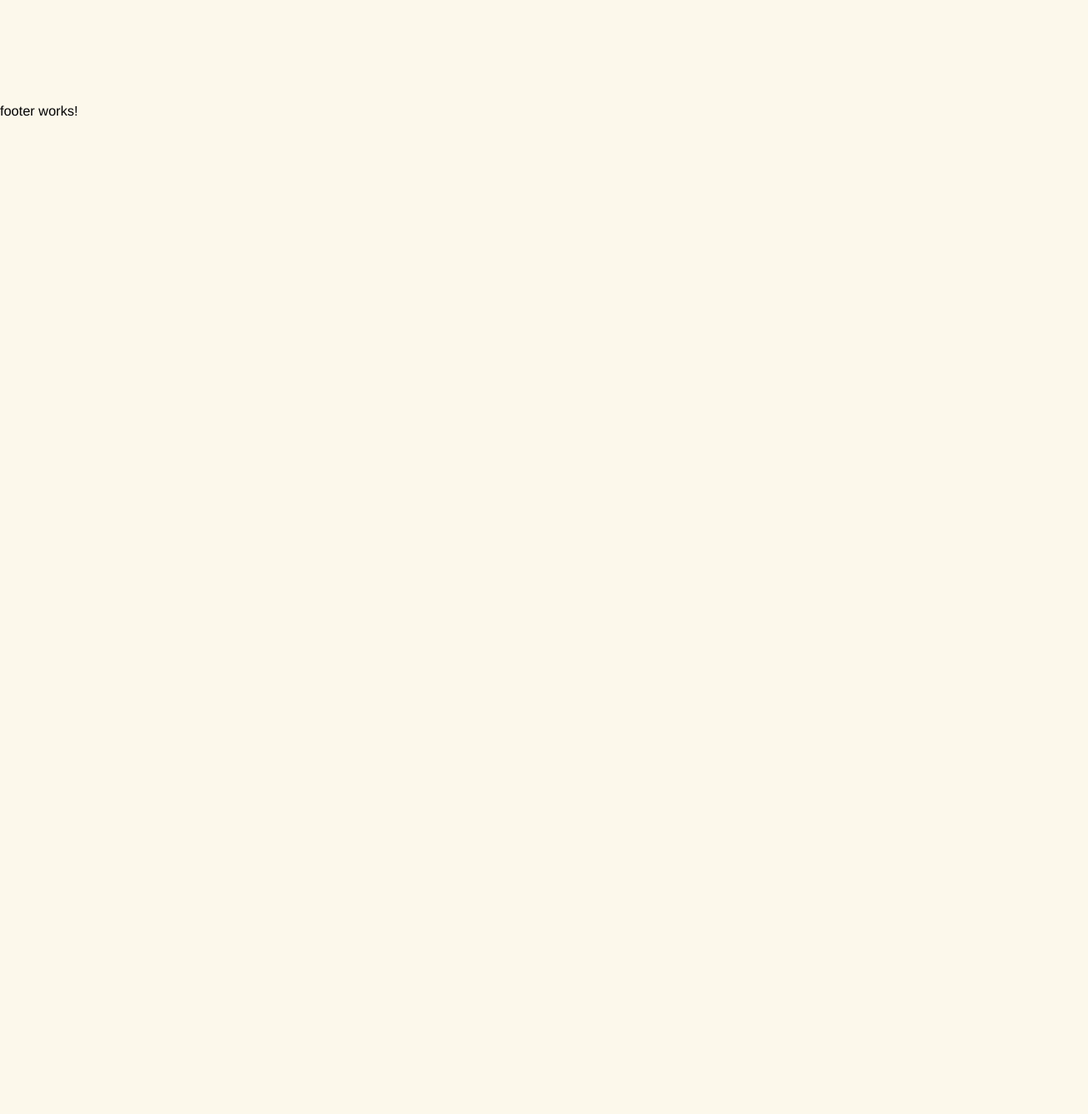
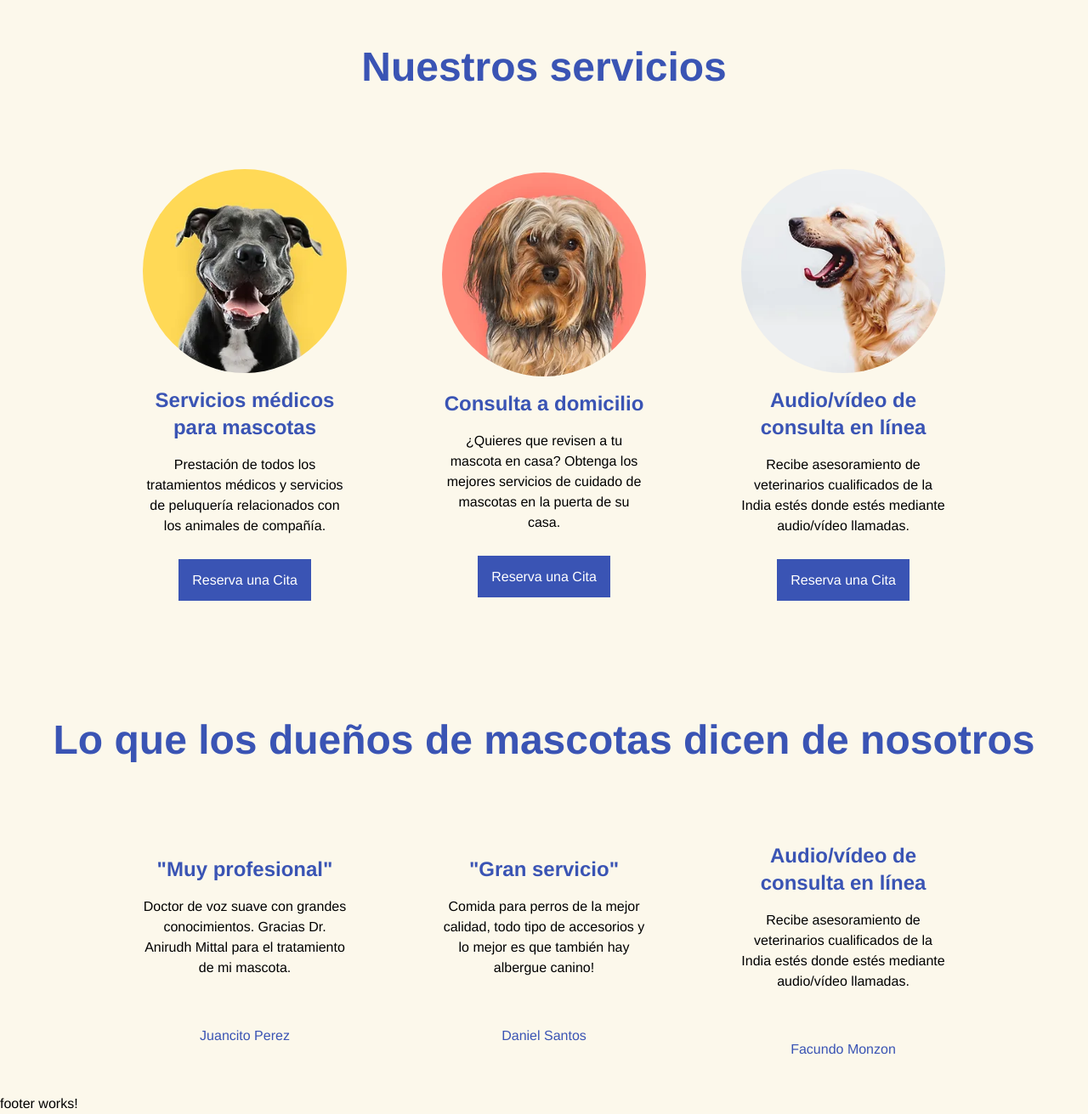
Before and after one commit to JoniMeichtry11/Veterinaria, an Angular app: page / in a window 1280 px wide. Shown: the part 849-2160 px from the top of the page at 85% size. Before the commit the page ends 992 px from the top, so only its background shows below. Built offline with nearby package versions, Linux system fonts and the light colour scheme.

Commit message:
feat: add sections in home page

```diff
--- a/src/app/pages/home-page/home-page.component.html
+++ b/src/app/pages/home-page/home-page.component.html
@@ -10,3 +10,63 @@
     <img src="../../../assets/welcome.webp" alt="dog welcome" class="rounded-full w-60 md:w-full">
   </div>
 </div>
+<section>
+  <div>
+    <h2 class="text-center text-5xl font-bold my-24">Nuestros servicios</h2>
+  </div>
+  <div class="flex justify-center items-center flex-col sm:flex-row md:gap-10 xl:gap-28">
+    <div class="flex flex-col items-center max-w-60 gap-4">
+      <img src="../../../assets/dog1.webp" alt="dog welcome" class="rounded-full w-60">
+      <h3 class="text-center text-2xl font-bold">Servicios médicos para mascotas</h3>
+      <p class="text-center">Prestación de todos los tratamientos médicos y servicios de peluquería relacionados con los animales de compañía.</p>
+      <div class="h-14 m-6">
+        <a href="tel:+543462680563" class="bg-[#3A54B4] text-white p-4 mx-4 cursor-pointer text-nowrap">Reserva una Cita</a>
+      </div>
+    </div>
+    <div class="flex flex-col items-center max-w-60 gap-4">
+      <img src="../../../assets/dog2.webp" alt="dog welcome" class="rounded-full w-60">
+      <h3 class="text-center text-2xl font-bold">Consulta a domicilio</h3>
+      <p class="text-center">¿Quieres que revisen a tu mascota en casa? Obtenga los mejores servicios de cuidado de mascotas en la puerta de su casa.</p>
+      <div class="h-14 m-6">
+        <a href="tel:+543462680563" class="bg-[#3A54B4] text-white p-4 mx-4 cursor-pointer text-nowrap">Reserva una Cita</a>
+      </div>
+    </div>
+    <div class="flex flex-col items-center max-w-60 gap-4">
+      <img src="../../../assets/dog3.webp" alt="dog welcome" class="rounded-full w-60">
+      <h3 class="text-center text-2xl font-bold">Audio/vídeo de consulta en línea</h3>
+      <p class="text-center">Recibe asesoramiento de veterinarios cualificados de la India estés donde estés mediante audio/vídeo llamadas.</p>
+      <div class="h-14 m-6">
+        <a href="tel:+543462680563" class="bg-[#3A54B4] text-white p-4 mx-4 cursor-pointer text-nowrap">Reserva una Cita</a>
+      </div>
+    </div>
+  </div>
+</section>
+<section>
+  <div>
+    <h2 class="text-center text-5xl font-bold my-24">
+      Lo que los dueños de mascotas dicen de nosotros</h2>
+  </div>
+  <div class="flex justify-center items-center flex-col sm:flex-row md:gap-10 xl:gap-28">
+    <div class="flex flex-col items-center max-w-60 gap-4">
+      <h3 class="text-center text-2xl font-bold">"Muy profesional"</h3>
+      <p class="text-center">Doctor de voz suave con grandes conocimientos. Gracias Dr. Anirudh Mittal para el tratamiento de mi mascota.</p>
+      <div class="h-14 m-6">
+        <p class="p-4 mx-4 text-nowrap text-[#3A54B4]">Juancito Perez</p>
+      </div>
+    </div>
+    <div class="flex flex-col items-center max-w-60 gap-4">
+      <h3 class="text-center text-2xl font-bold">"Gran servicio"</h3>
+      <p class="text-center">Comida para perros de la mejor calidad, todo tipo de accesorios y lo mejor es que también hay albergue canino!</p>
+      <div class="h-14 m-6">
+        <p class="p-4 mx-4 text-nowrap text-[#3A54B4]">Daniel Santos</p>
+      </div>
+    </div>
+    <div class="flex flex-col items-center max-w-60 gap-4">
+      <h3 class="text-center text-2xl font-bold">Audio/vídeo de consulta en línea</h3>
+      <p class="text-center">Recibe asesoramiento de veterinarios cualificados de la India estés donde estés mediante audio/vídeo llamadas.</p>
+      <div class="h-14 m-6">
+        <p class="p-4 mx-4 text-nowrap text-[#3A54B4]">Facundo Monzon</p>
+      </div>
+    </div>
+  </div>
+</section>
```
